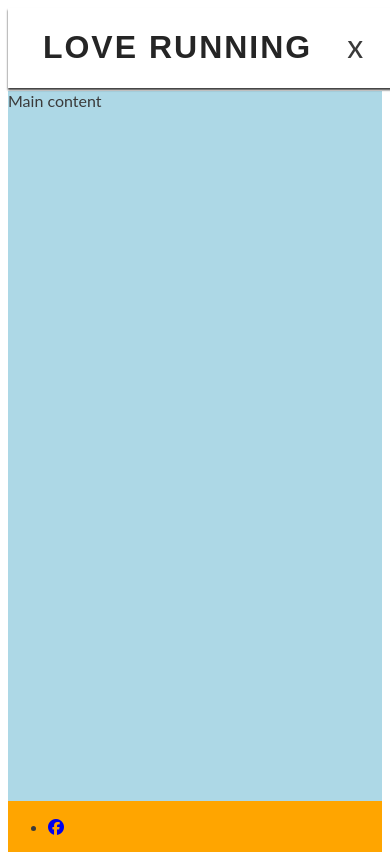
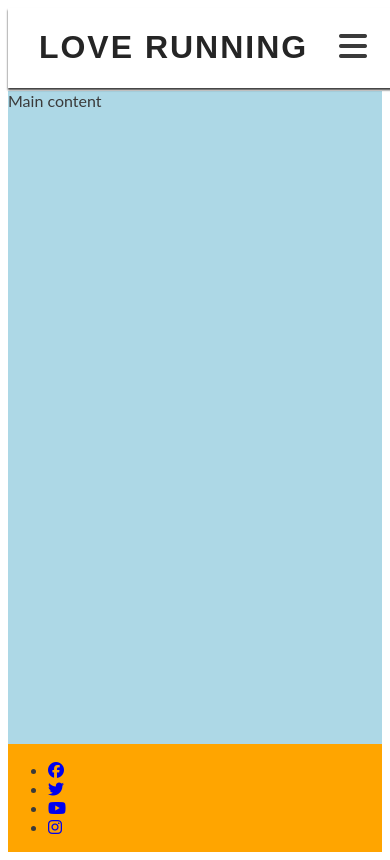
Before and after one commit to Yuss76A/love-running, a plain HTML site: page index.html in a window 390 px wide. Drawn offline with Linux system fonts and the light colour scheme.

Commit message:
Add remaining links to footer

```diff
--- a/index.html
+++ b/index.html
@@ -25,7 +25,7 @@
         <h1 id="logo">Love Running</h1>
     </a>
     <input type="checkbox" id="nav-toggle" name="nav-toggle">
-    <label for="nav-toggle" class="nav-toggle-label">x</label>
+    <label for="nav-toggle" class="nav-toggle-label"><i class="fa-solid fa-bars"></i></label>
 
     <nav>
         <ul id="menu">
@@ -41,6 +41,10 @@
     <footer>
         <ul>
             <li><a href="https://www.facebook.com/" target="_blank" rel="noopener" aria-label="Visit our Facebook page (opens in a new tab)"><i class="fa-brands fa-facebook"></i></a></li>
+            <li><a href="https://x.com/?lang=e" target="_blank" rel="noopener" aria-label="Visit our Twitter page (opens in a new tab)"><i class="fa-brands fa-twitter"></i></a></li>
+            <li><a href="https://www.youtube.com/" target="_blank" rel="noopener" aria-label="Visit our Youtube page (opens in a new tab)"><i class="fa-brands fa-youtube"></i></a></li>
+            <li><a href="https://www.instagram.com/" target="_blank" rel="noopener" aria-label="Visit our Instagram page (opens in a new tab)"><i class="fa-brands fa-instagram"></i></a></li>
+
         </ul>
     </footer>
 
```
